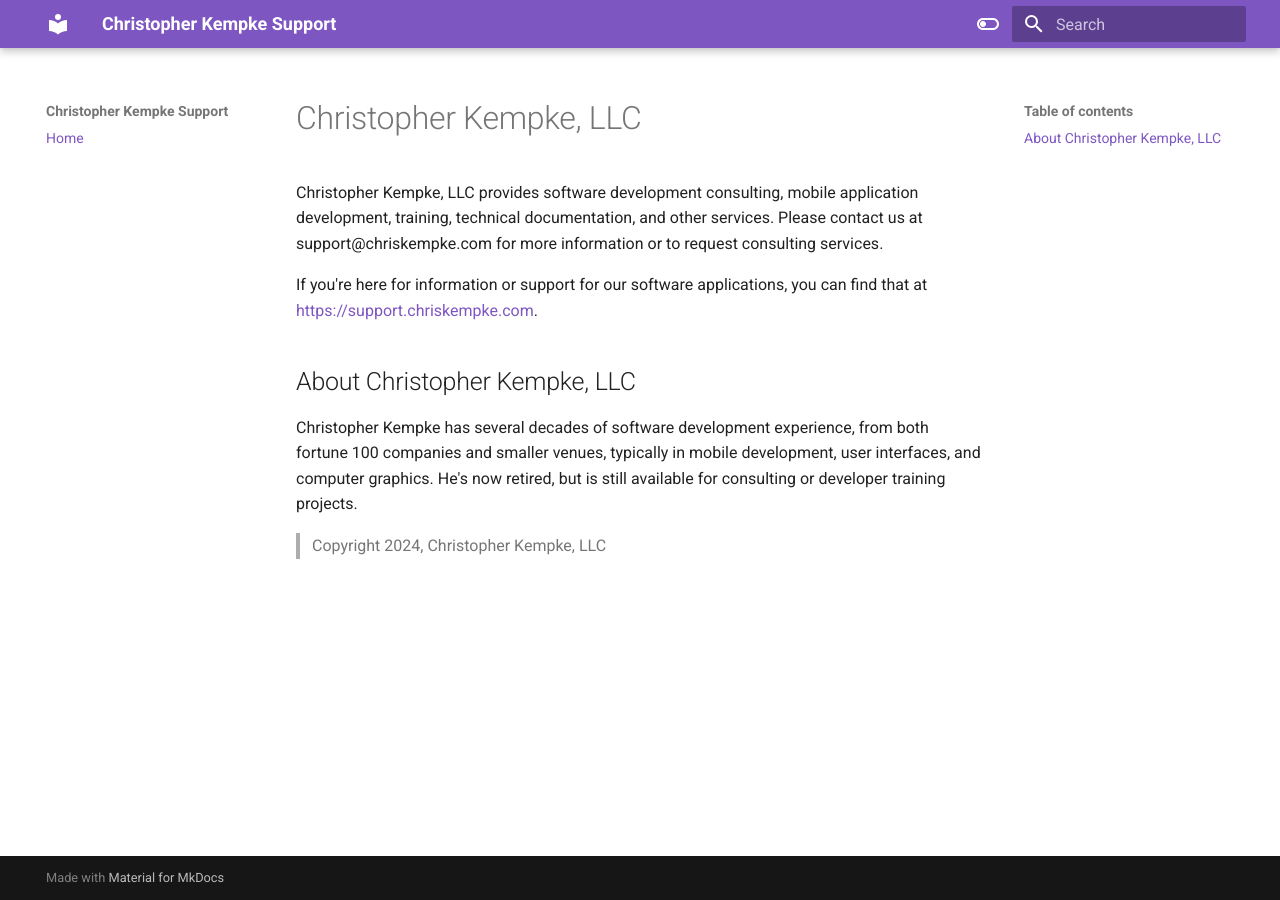
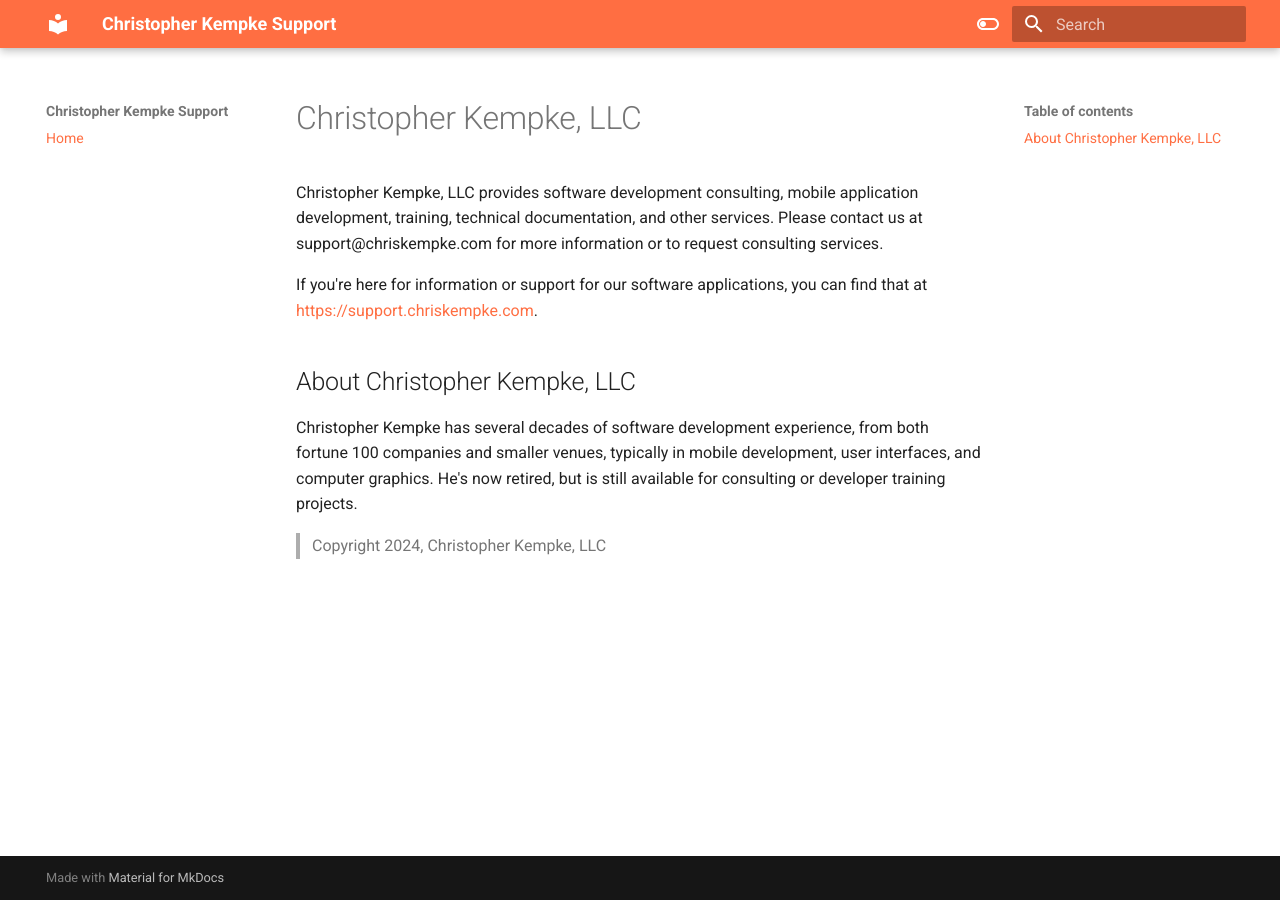
Before and after one commit to ckempke/christopher-kempke-llc, an MkDocs documentation site: the page built from docs/index.md, in a window 1280 px wide. Built offline with MkDocs 1.6.1 and Material for MkDocs 9.7.7, drawn with Linux system fonts in a browser that asks for light colours; nearby versions of some CDN libraries.

Commit message:
Changing Scheme

```diff
--- a/mkdocs.yml
+++ b/mkdocs.yml
@@ -1,17 +1,17 @@
 site_name: Christopher Kempke Support
-site_url: https://ckempke.github.io/support
+site_url: https://ckempke.github.io/christopher-kempke-llc
 theme:
   name: material
   palette:
     - media: "(prefers-color-scheme: light)"
       scheme: default
-      primary: deep purple
+      primary: deep orange
       toggle:
         icon: material/toggle-switch-off-outline
         name: Switch to dark mode
     - media: "(prefers-color-scheme: dark)"
       scheme: slate
-      primary: deep purple
+      primary: deep orange
       toggle:
         icon: material/toggle-switch
         name: Switch to light mode
```
